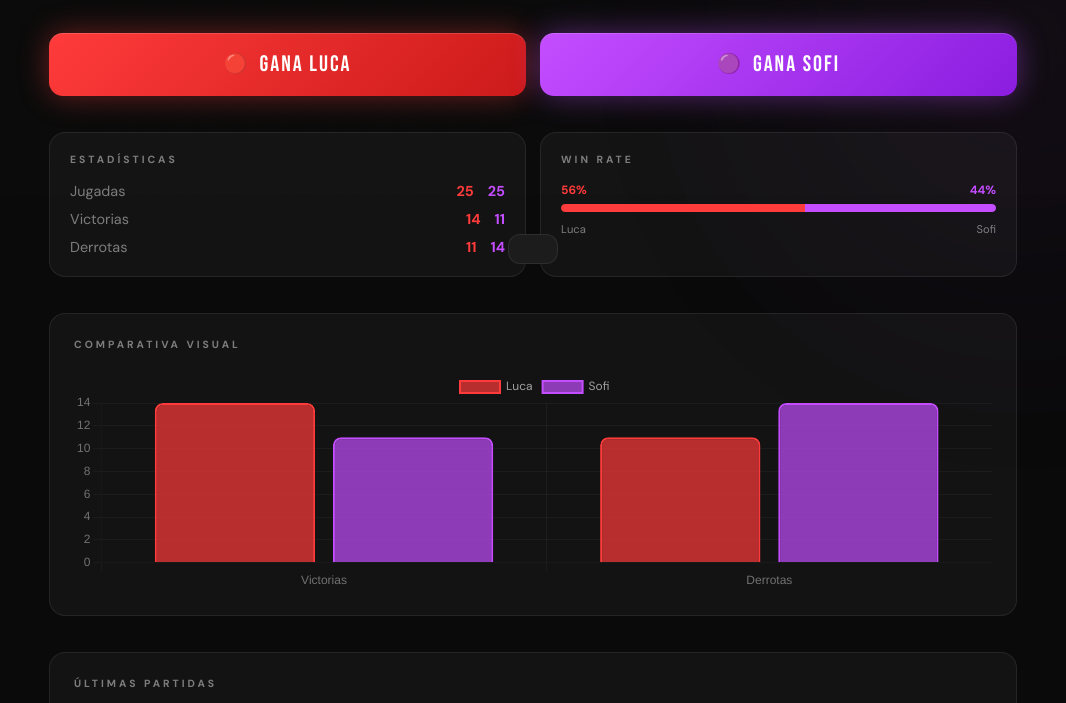
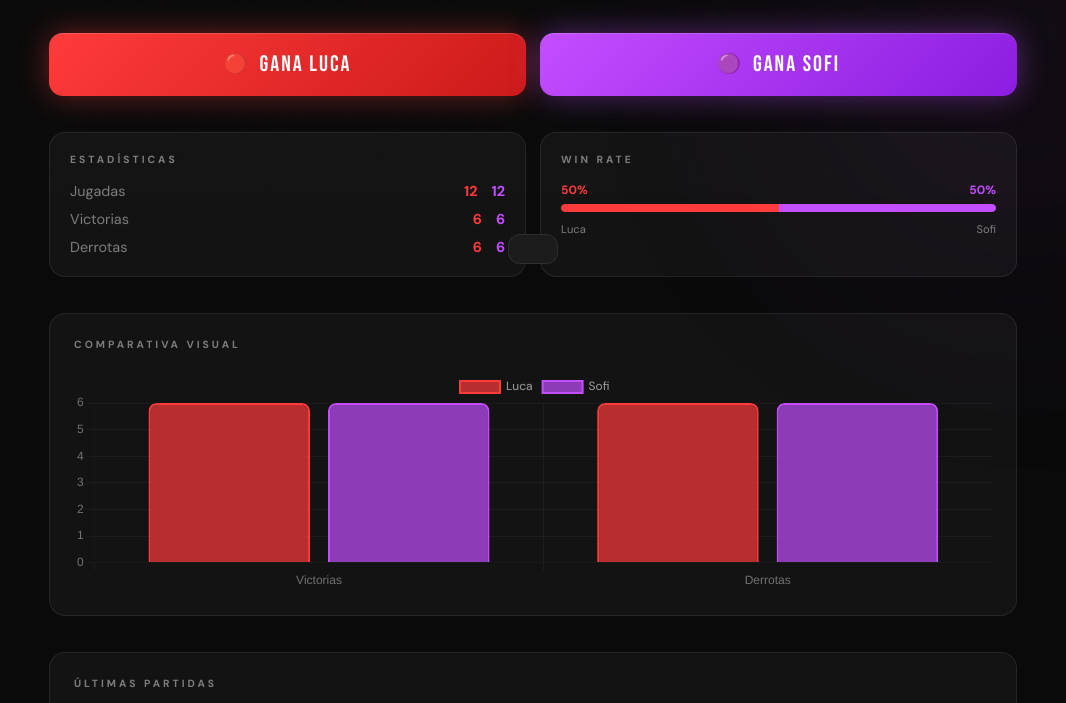
Before and after one commit to pabloeze017-maker/Historial-de-Uno, a plain HTML site: page index.html in a window 1280 px wide. Shown: the part 606-1309 px from the top of the page, without its empty margins (107-1173 px from the left). Drawn offline with nearby package versions, Linux system fonts and the light colour scheme.

Commit message:
Update index.html

```diff
--- a/index.html
+++ b/index.html
@@ -624,8 +624,8 @@ header h1 {
 document.addEventListener("DOMContentLoaded", function(){
 
   /* ── DATA ── */
-  let luca = JSON.parse(localStorage.getItem("lucaStats")) || { victorias:14, derrotas:11 };
-  let sofi = JSON.parse(localStorage.getItem("sofiStats")) || { victorias:11, derrotas:14 };
+  let luca = JSON.parse(localStorage.getItem("lucaStats")) || { victorias:6, derrotas:6 };
+  let sofi = JSON.parse(localStorage.getItem("sofiStats")) || { victorias:6, derrotas:6 };
   let historial = JSON.parse(localStorage.getItem("matchHistory")) || [];
 
   function save(){
```
